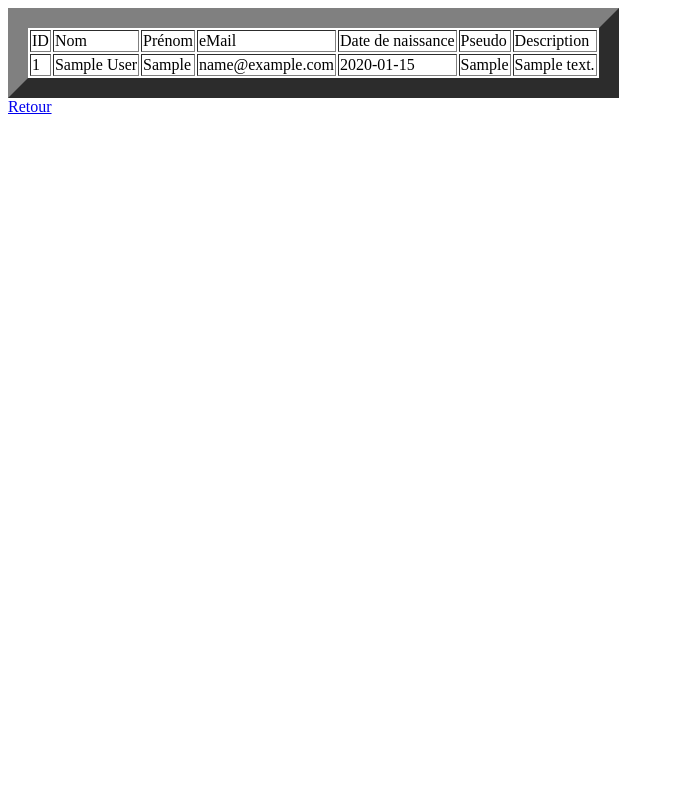
After one commit to Sachaleroy/m151admin_sl, a PHP site: page /php/utilisateurs.php in a window 1280 px wide. The commit adds this page. Shown: the whole page, without its empty margins (0-674 px from the left). Run offline with PHP 8.4, Linux system fonts and the light colour scheme; tables that the repository leaves empty hold one stand-in row (values such as "Sample post").

Commit message:
Création de la page d'affichage des utilisateurs + création des fonctions d'affichage

```diff
--- a/index.php
+++ b/index.php
@@ -33,6 +33,7 @@
 
                 <input type="submit" value="Envoyer" name="submit" >
                 <input type="reset" value="Réinitialiser">
+                <a href="php/utilisateurs.php">liste d'utilisateurs</a>
             </form>
         </div>
     </body>
--- a/php/dbFunctions.php
+++ b/php/dbFunctions.php
@@ -8,6 +8,7 @@ function connexionBase()
 	try
 	{
 		$connection = new PDO('mysql:host='.HOST.';dbname='.DBNAME.'', USERNAME, PASSWORD);
+                $connection->setAttribute(PDO::ATTR_ERRMODE, PDO::ERRMODE_EXCEPTION);
 	}
 	catch ( Exception $e )
 	{
@@ -18,20 +19,20 @@ function connexionBase()
 	return $connection;
 }
 
-if(isset($_REQUEST['submit']))
+if(isset($_POST['submit']))
 {
     insertionBase();
 }
 
 function insertionBase()
 {
-    $nom = filter_input(INPUT_REQUEST, 'nom', FILTER_SANITIZE_STRING);
-    $prenom = filter_input(INPUT_REQUEST, 'prenom', FILTER_SANITIZE_STRING);
-    $dateNaissance = filter_input(INPUT_REQUEST, 'dateNaissance', FILTER_SANITIZE_STRING);
-    $description = filter_input(INPUT_REQUEST, 'description', FILTER_SANITIZE_STRING);
-    $email = filter_input(INPUT_REQUEST, 'email', FILTER_SANITIZE_STRING);
-    $pseudo = filter_input(INPUT_REQUEST, 'pseudo', FILTER_SANITIZE_STRING);
-    $mdp = filter_input(INPUT_REQUEST, 'mdp', FILTER_SANITIZE_STRING);
+    $nom = filter_input(INPUT_POST, 'nom', FILTER_SANITIZE_STRING);
+    $prenom = filter_input(INPUT_POST, 'prenom', FILTER_SANITIZE_STRING);
+    $dateNaissance = filter_input(INPUT_POST, 'dateNaissance', FILTER_SANITIZE_STRING);
+    $description = filter_input(INPUT_POST, 'description', FILTER_SANITIZE_STRING);
+    $email = filter_input(INPUT_POST, 'email', FILTER_SANITIZE_STRING);
+    $pseudo = filter_input(INPUT_POST, 'pseudo', FILTER_SANITIZE_STRING);
+    $mdp = filter_input(INPUT_POST, 'mdp', FILTER_SANITIZE_STRING);
     $mdp = Sha1($mdp);
 
     $data = connexionBase()->prepare('INSERT INTO user VALUES("", :nom, :prenom, :email, :dateNaissance, :pseudo, :mdp, :description)');
@@ -44,4 +45,12 @@ function insertionBase()
     $data->bindParam(':mdp', $mdp, PDO::PARAM_STR);
     $data->execute();
 
+    header('Location: ../index.php');
 }
+
+function listUser()
+{
+    $req = connexionBase()-> prepare('SELECT idUser, nom, prenom, email, dateNaissance, pseudo, description FROM user');
+    $req->execute();
+    return $req;
+}
--- /dev/null
+++ b/php/phpToHtml.php
@@ -0,0 +1,9 @@
+<?php
+function createTableUser($table)
+{
+    foreach($table as $row)
+    {
+        echo"<tr> <td>".$row[0]."</td> <td>".$row[1]."</td> <td>".$row[2]."</td> <td>".$row[3]."</td> <td>".$row[4]."</td> <td>".$row[5]."</td> <td>".$row[6]."</td> </tr>";
+    }
+    //echo"<tr> <td>".$row[0]."</td> <td>".$row[1]."</td> <td>".$row[2]."</td> <td>".$row[3]."</td> <td>".$row[4]."</td> <td>".$row[5]."</td> <td>".$row[6]."</td> </tr>";
+}
--- /dev/null
+++ b/php/utilisateurs.php
@@ -0,0 +1,44 @@
+<?php
+    include './dbFunctions.php';
+    include './phpToHtml.php';
+?>
+<html>
+    <head>
+        <title>m151admin_sl</title>
+        <meta charset="UTF-8">
+        <meta name="viewport" content="width=device-width, initial-scale=1.0">
+    </head>
+    <body>
+        <div id="content">
+            <table border="20">
+                <tr>
+                    <td>
+                        <p>ID</p>
+                    </td>
+                    <td>
+                        <p>Nom</p>
+                    </td>
+                    <td>
+                        <p>Prénom</p>
+                    </td>
+                    <td>
+                        <p>eMail</p>
+                    </td>
+                    <td>
+                        <p>Date de naissance</p>
+                    </td>
+                    <td>
+                        <p>Pseudo</p>
+                    </td>
+                    <td>
+                        <p>Description</p>
+                    </td>
+                </tr>
+            <?php
+                createTableUser(listUser());
+            ?>
+            </table>
+            <a href='../index.php'>Retour</a>
+        </div>
+    </body>
+</html>
```
Also changed, not shown: css/style.css (line endings or trailing spaces).
